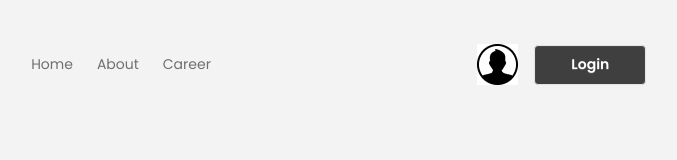
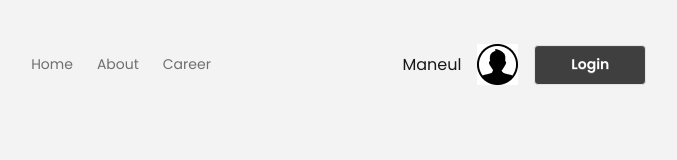
Before and after one commit to Maneulislam/Dragon-News, a React (Vite) app: page /auth in a window 1280 px wide. Shown: the top 160 px of the page, without its empty margins (519-1196 px from the left). Built offline with nearby package versions, Linux system fonts and the light colour scheme; no server answers.

Commit message:
Added Context and firebase setup

```diff
--- a/package.json
+++ b/package.json
@@ -12,6 +12,7 @@
   "dependencies": {
     "@tailwindcss/vite": "^4.1.18",
     "date-fns": "^4.1.0",
+    "firebase": "^12.7.0",
     "react": "^19.2.0",
     "react-dom": "^19.2.0",
     "react-fast-marquee": "^1.6.5",
--- /dev/null
+++ b/src/components/Firebase/firebase.init.js
@@ -0,0 +1,21 @@
+// Import the functions you need from the SDKs you need
+import { initializeApp } from "firebase/app";
+import { getAuth } from "firebase/auth";
+
+// TODO: Add SDKs for Firebase products that you want to use
+// https://firebase.google.com/docs/web/setup#available-libraries
+
+// Your web app's Firebase configuration
+const firebaseConfig = {
+    apiKey: "AIzaSyAw5EXJvZOLfPWaIBiz4WQQAOsjae2U3a4",
+    authDomain: "dragon-news-auth-1bc0f.firebaseapp.com",
+    projectId: "dragon-news-auth-1bc0f",
+    storageBucket: "dragon-news-auth-1bc0f.firebasestorage.app",
+    messagingSenderId: "719728688182",
+    appId: "1:719728688182:web:b6b27114370d3fb3fcec97"
+};
+
+// Initialize Firebase
+const app = initializeApp(firebaseConfig);
+// Initialize Firebase Authentication and get a reference to the service
+export const auth = getAuth(app);
--- a/src/components/Navbar.jsx
+++ b/src/components/Navbar.jsx
@@ -1,7 +1,11 @@
 import { Link, NavLink } from 'react-router';
-import user from '../assets/user.png'
+import userIcon from '../assets/user.png'
+import { use } from 'react';
+import { AuthContext } from '../provider/AuthProvider';
 
 const Navbar = () => {
+
+    const { user } = use(AuthContext)
 
     const links = <>
 
@@ -41,7 +45,8 @@ const Navbar = () => {
                 </ul>
             </div>
             <div className="navbar-end space-x-4">
-                <img src={user} alt="" />
+                <p>{user.name}</p>
+                <img src={userIcon} alt="" />
                 <Link to='/auth/login' className="btn bg-primary px-9 text-white">Login</Link>
             </div>
         </div>
--- a/src/main.jsx
+++ b/src/main.jsx
@@ -4,12 +4,15 @@ import './index.css'
 import App from './App.jsx'
 import { RouterProvider } from "react-router/dom";
 import router from './routes/Router.jsx';
+import AuthProvider from './provider/AuthProvider.jsx';
 
 
 
 
 createRoot(document.getElementById('root')).render(
   <StrictMode>
-    <RouterProvider router={router} />
+    <AuthProvider>
+      <RouterProvider router={router} />
+    </AuthProvider>
   </StrictMode>
 )
--- /dev/null
+++ b/src/provider/AuthProvider.jsx
@@ -0,0 +1,23 @@
+import React, { createContext, useState } from 'react';
+
+// eslint-disable-next-line react-refresh/only-export-components
+export const AuthContext = createContext();
+
+const AuthProvider = ({ children }) => {
+
+    const [user, setUser] = useState({
+        name: "Maneul"
+
+    })
+
+    const userInfo = {
+        user,
+        setUser
+    }
+
+    return <AuthContext value={userInfo}>
+        {children}
+    </AuthContext>
+};
+
+export default AuthProvider;
```
Also changed, not shown: 1 other file (tests, documents, lock files or other folders).
